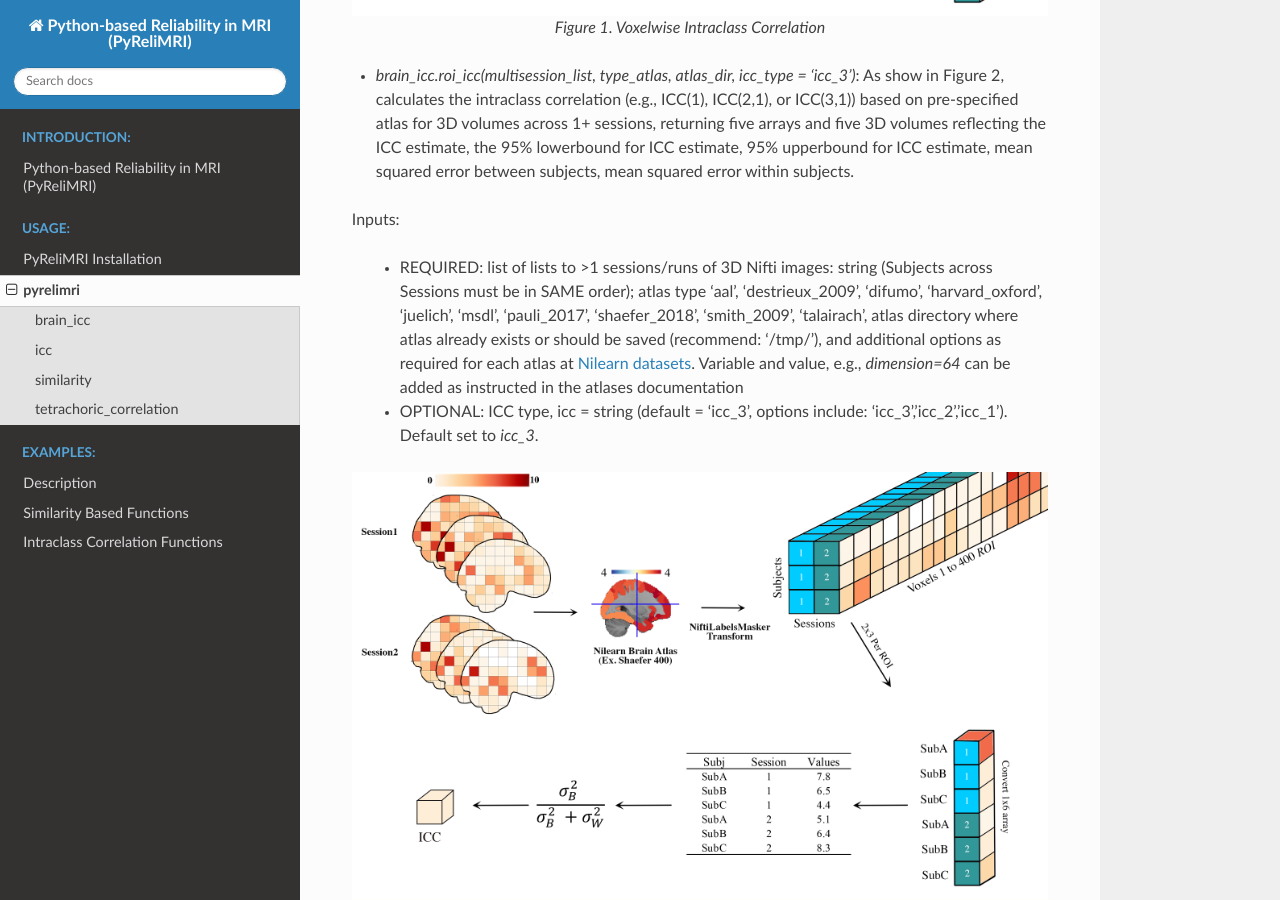
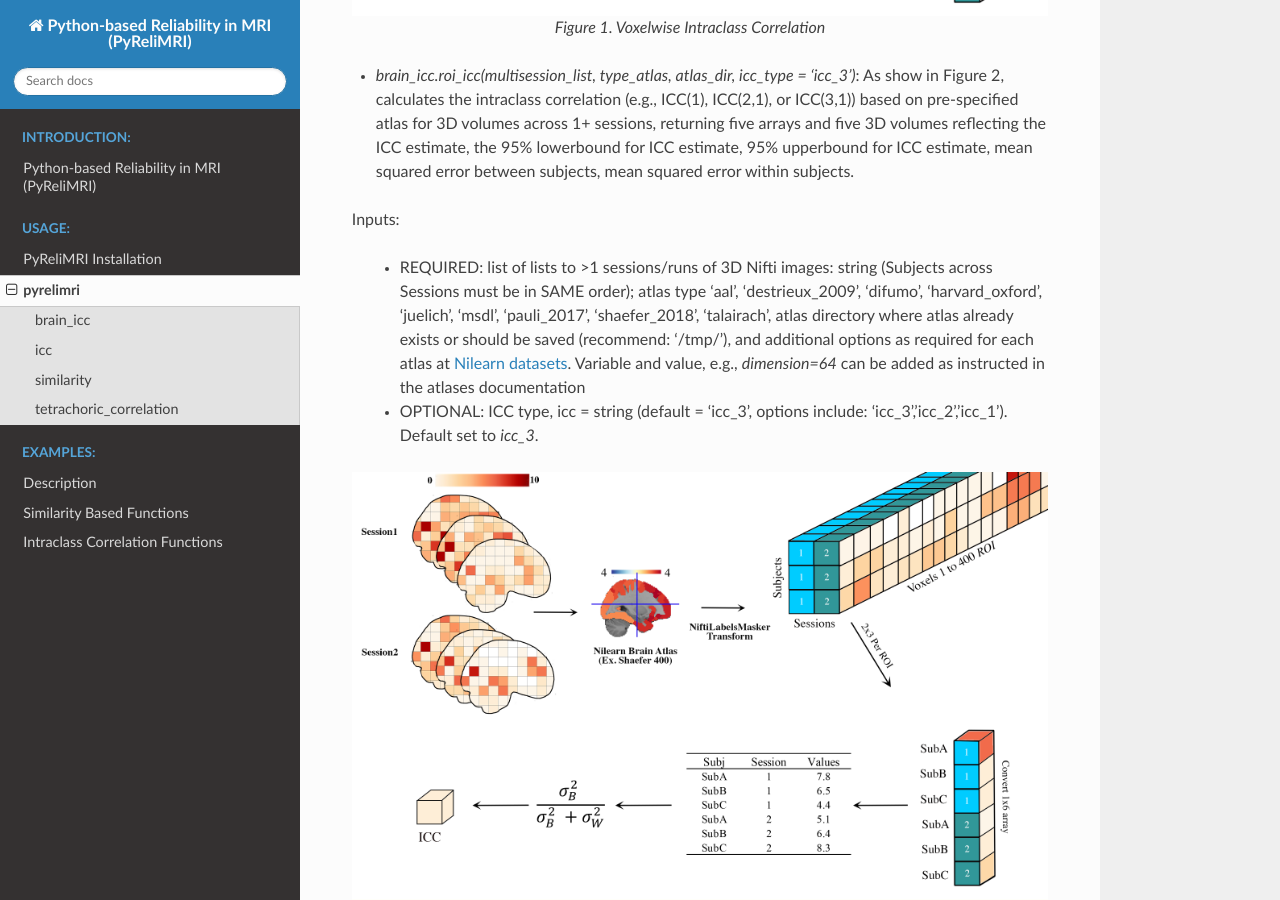
Before and after one commit to demidenm/PyReliMRI, a Sphinx documentation site: the page built from docs/usage.rst, in a window 1280 px wide and 900 px high, scrolled down 1059 px. Built offline with Sphinx 7.4.7 and the Read the Docs theme 2.0.0, drawn with Linux system fonts in a browser that asks for light colours.

Commit message:
modified options of atlases available
smith may cause unintended issues

```diff
--- a/docs/icc_funcs.rst
+++ b/docs/icc_funcs.rst
@@ -400,7 +400,7 @@ The Determistic atlas options (visual ex. Figure 3):
 
 The Probabilistic atlas options (visual ex. Figure 4):
 
-    - Difumo, Harvard-Oxford, Juelich, Pauli 2017 and Smith 2009
+    - Difumo, Harvard-Oxford, Juelich and Pauli 2017
 
 .. figure:: img_png/atlases_ex-probabilistic.jpg
    :align: center
--- a/docs/usage.rst
+++ b/docs/usage.rst
@@ -28,7 +28,7 @@ Inputs:
 
 Inputs:
 
-  * REQUIRED: list of lists to >1 sessions/runs of 3D Nifti images: string (Subjects across Sessions must be in SAME order); atlas type 'aal', 'destrieux_2009', 'difumo', 'harvard_oxford', 'juelich', 'msdl', 'pauli_2017', 'shaefer_2018', 'smith_2009', 'talairach', atlas directory where atlas already exists or should be saved (recommend: '/tmp/'), and additional options as required for each atlas at `Nilearn datasets <https://nilearn.github.io/dev/modules/datasets.html>`_. Variable and value, e.g., *dimension=64* can be added as instructed in the atlases documentation
+  * REQUIRED: list of lists to >1 sessions/runs of 3D Nifti images: string (Subjects across Sessions must be in SAME order); atlas type 'aal', 'destrieux_2009', 'difumo', 'harvard_oxford', 'juelich', 'msdl', 'pauli_2017', 'shaefer_2018', 'talairach', atlas directory where atlas already exists or should be saved (recommend: '/tmp/'), and additional options as required for each atlas at `Nilearn datasets <https://nilearn.github.io/dev/modules/datasets.html>`_. Variable and value, e.g., *dimension=64* can be added as instructed in the atlases documentation
   * OPTIONAL: ICC type, icc = string (default = ‘icc_3’, options include: ‘icc_3’,’icc_2’,’icc_1’). Default set to `icc_3`.
 
 .. figure:: img_png/roiicc_fig.png
```
Also changed, not shown: 1 other file.
